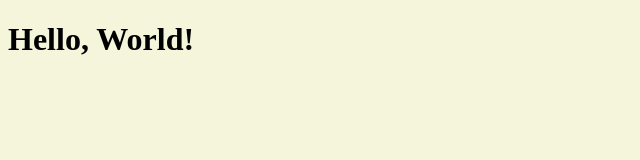
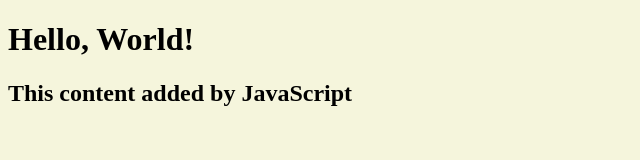
Before and after one commit to Oscar-/my-first-website, a plain HTML site: page index.html in a window 1280 px wide. Shown: the whole page, without its empty margins (0-640 px from the left). Drawn offline with Linux system fonts and the light colour scheme.

Commit message:
add script.js, connect to index.html

```diff
--- a/index.html
+++ b/index.html
@@ -4,7 +4,8 @@
         <link rel="stylesheet" href="style.css"/>
         <title>My First Website</title>
     </head>
-    <boyd>
+    <body>
         <h1>Hello, World!</h1>
+        <script src="script.js"></script>
     </body>
 </html>
--- /dev/null
+++ b/script.js
@@ -0,0 +1,3 @@
+const h2 = document.createElement("h2");
+h2.textContent = "This content added by JavaScript";
+document.querySelector("body").appendChild(h2);
```
